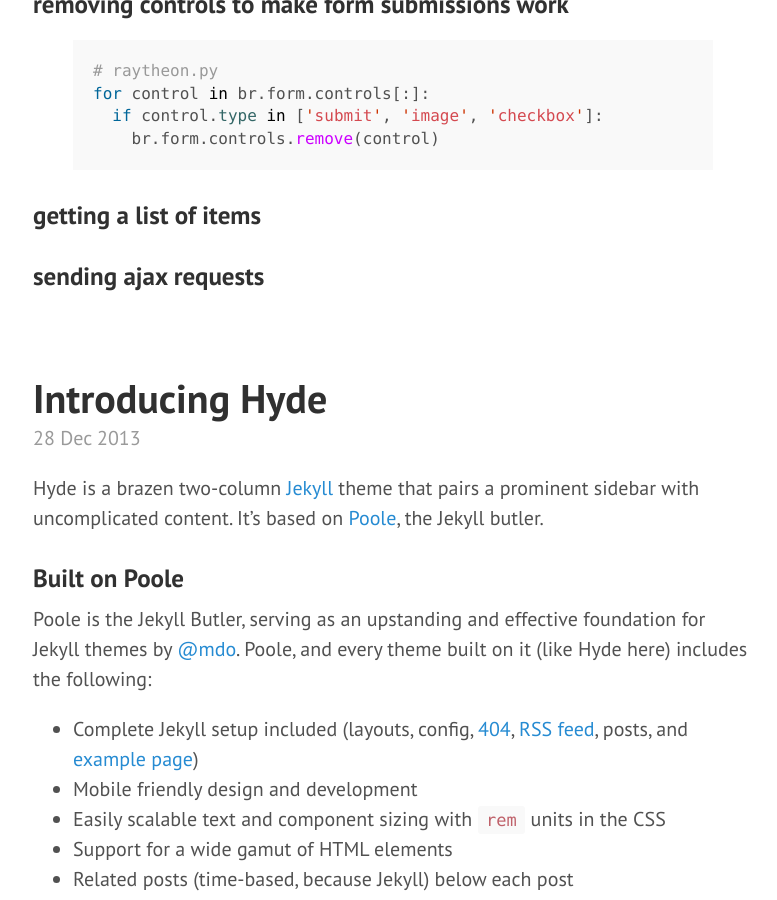
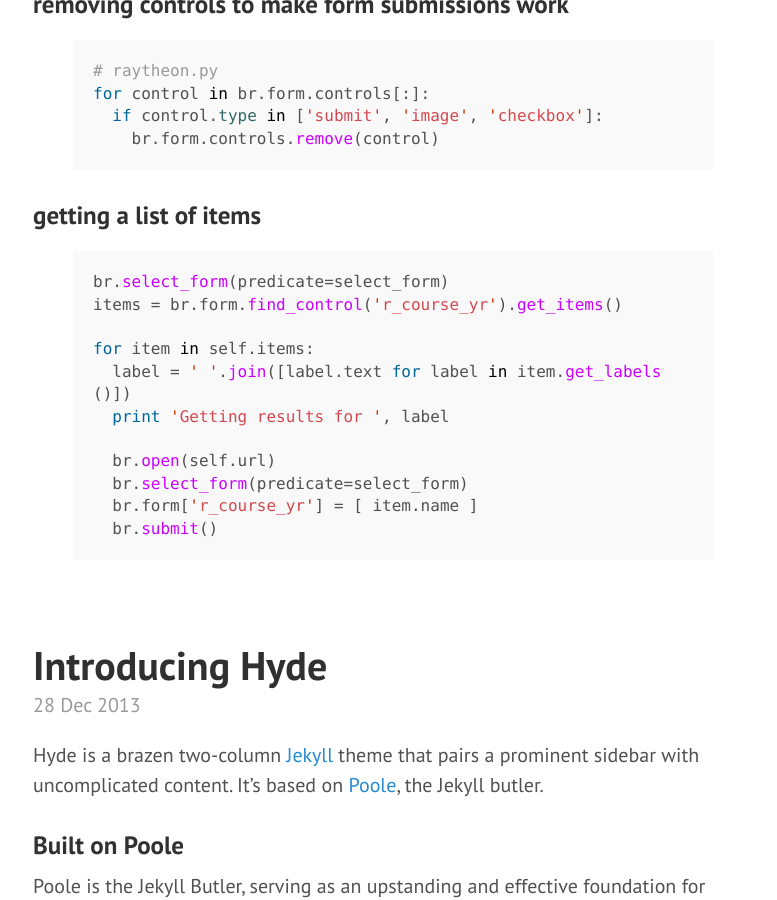
Before and after one commit to thayton/thayton.github.io, a Jekyll site: the page built from index.html, in a window 1280 px wide and 900 px high, scrolled down 3993 px. Shown: the whole window, without its empty margins (427-1204 px from the left). Built offline with Jekyll 4.4.1, drawn with Linux system fonts in a browser that asks for light colours; Markdown is read by kramdown in place of the engine named in the settings; the list of posts is cut into pages by our own code.

Commit message:
more content

```diff
--- a/_posts/2014-11-28-scraping-with-mechanize-and-beautifulsoup.md
+++ b/_posts/2014-11-28-scraping-with-mechanize-and-beautifulsoup.md
@@ -150,4 +150,16 @@
 
 ### getting a list of items
 
-### sending ajax requests
+{% highlight python %}
+br.select_form(predicate=select_form)
+items = br.form.find_control('r_course_yr').get_items()
+
+for item in self.items:
+  label = ' '.join([label.text for label in item.get_labels()])
+  print 'Getting results for ', label
+
+  br.open(self.url)
+  br.select_form(predicate=select_form)
+  br.form['r_course_yr'] = [ item.name ]
+  br.submit()
+{% endhighlight %}
```
